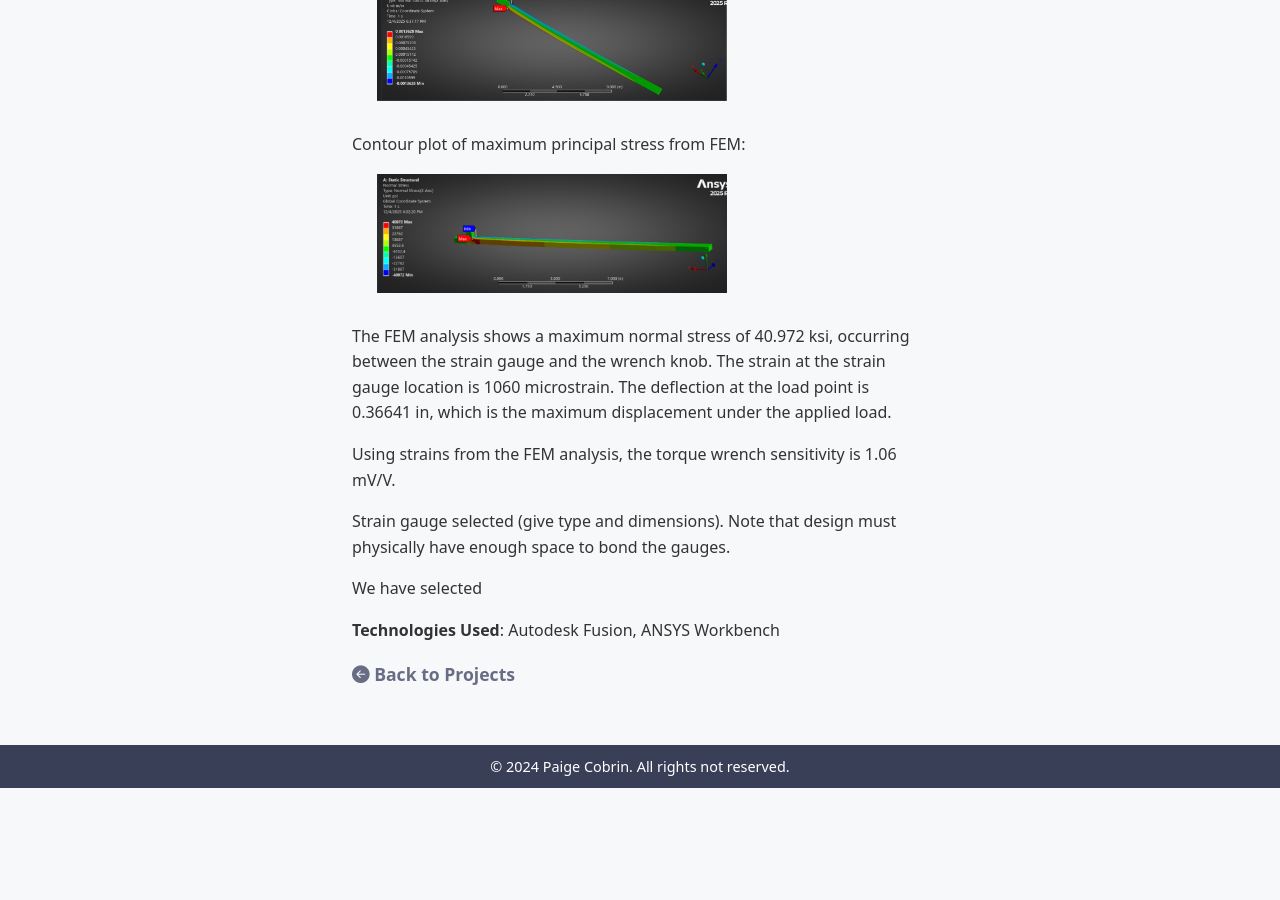
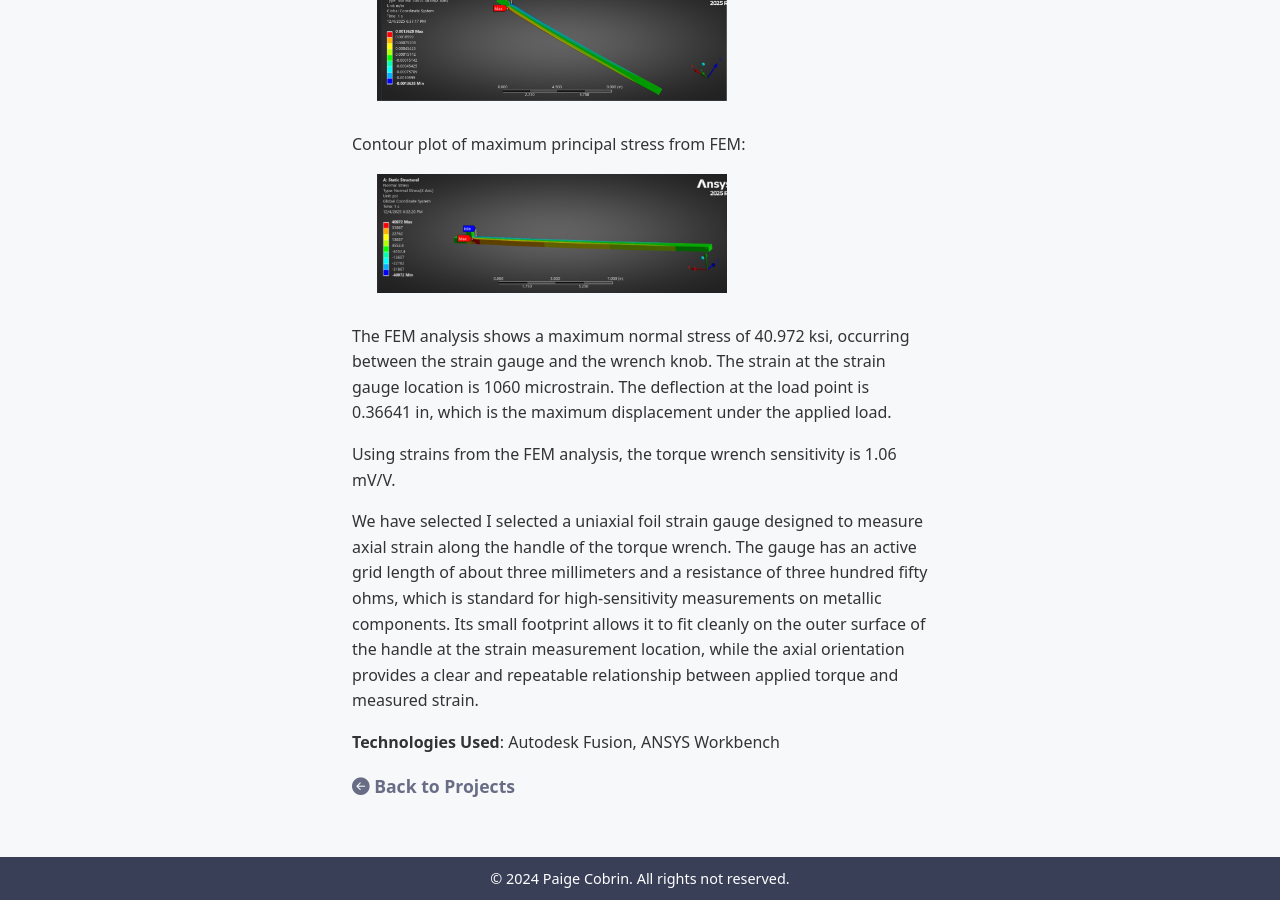
Before and after one commit to pacobrin/portfolio, a Jekyll site: the page built from _projects/2025-11-torque-wrench-analysis.md, in a window 1280 px wide and 900 px high, scrolled down 1293 px. Built offline with Jekyll 4.4.1, drawn with Linux system fonts in a browser that asks for light colours; before the commit the page ends 2081 px from its top, so only the background shows below that.

Commit message:
<Commit Edit>

```diff
--- a/_projects/2025-11-torque-wrench-analysis.md
+++ b/_projects/2025-11-torque-wrench-analysis.md
@@ -38,6 +38,4 @@ The FEM analysis shows a maximum normal stress of 40.972 ksi, occurring between
 
 Using strains from the FEM analysis, the torque wrench sensitivity is 1.06 mV/V.
 
-Strain gauge selected (give type and dimensions). Note that design must physically have enough space to bond the gauges.
-
-We have selected
+We have selected I selected a uniaxial foil strain gauge designed to measure axial strain along the handle of the torque wrench. The gauge has an active grid length of about three millimeters and a resistance of three hundred fifty ohms, which is standard for high-sensitivity measurements on metallic components. Its small footprint allows it to fit cleanly on the outer surface of the handle at the strain measurement location, while the axial orientation provides a clear and repeatable relationship between applied torque and measured strain.
```
